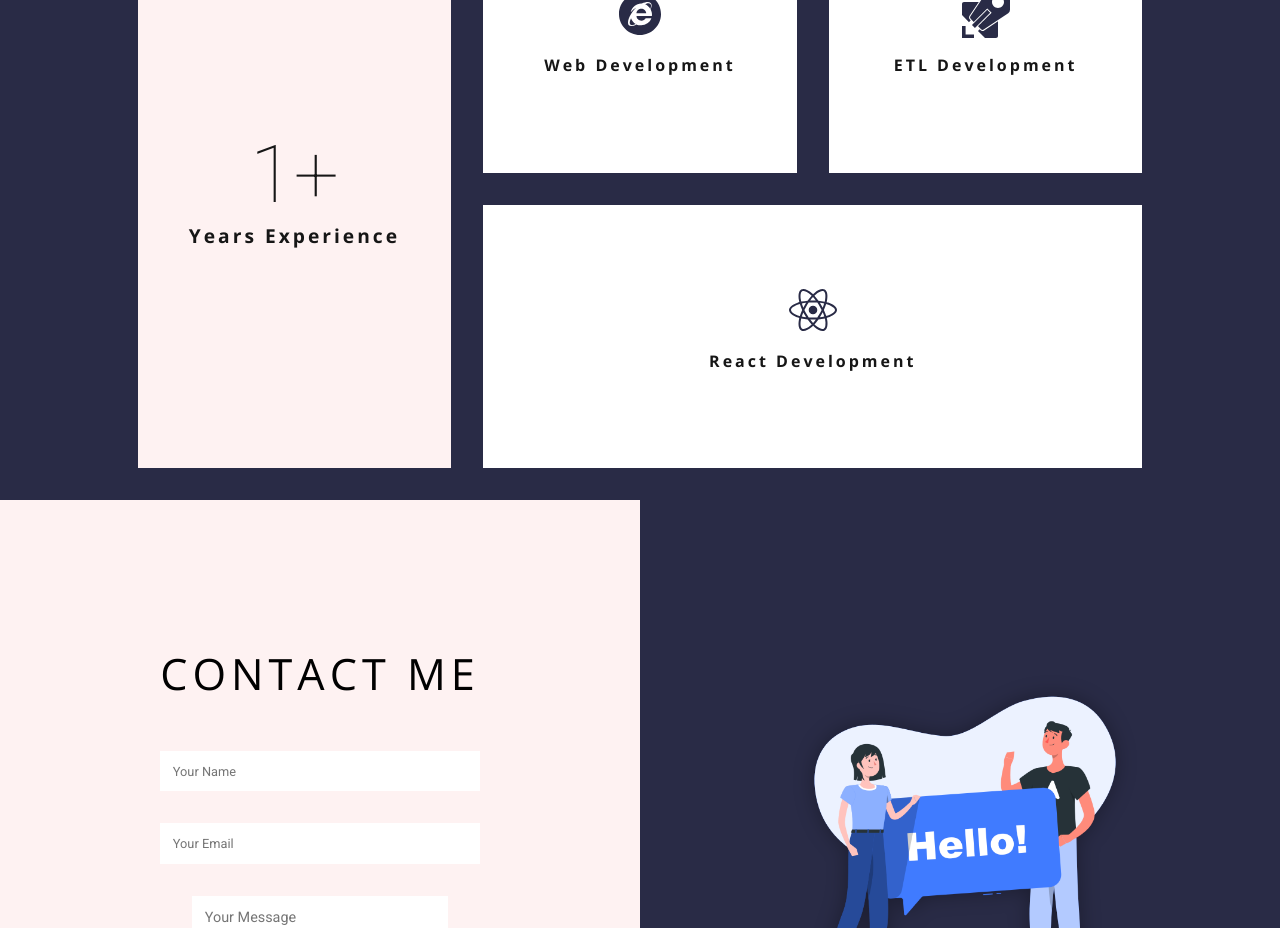
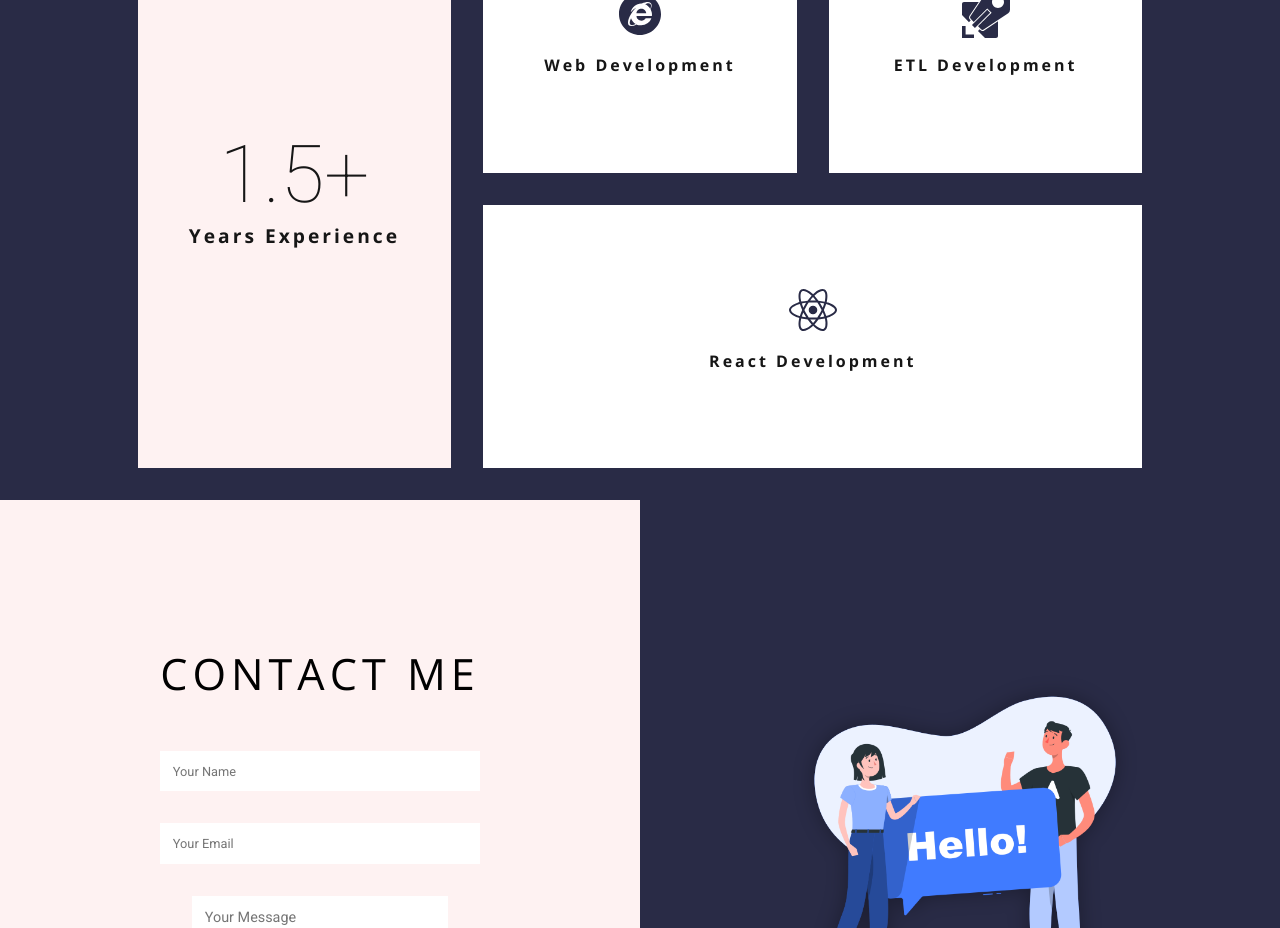
Before and after one commit to JahirMullick/react-portfollio, a React (Vite) app: page / in a window 1280 px wide. Shown: the part 2880-3808 px from the top of the page. Built offline with nearby package versions, Linux system fonts and the light colour scheme.

Commit message:
Update experience

```diff
--- a/src/components/Services.jsx
+++ b/src/components/Services.jsx
@@ -36,7 +36,7 @@ const Services = () => {
           whileInView={animations.whileInView}
           initial={animations.one}
         >
-          <h3>1+</h3>
+          <h3>1.5+</h3>
           <p>Years Experience</p>
         </motion.div>
         <motion.div
```
